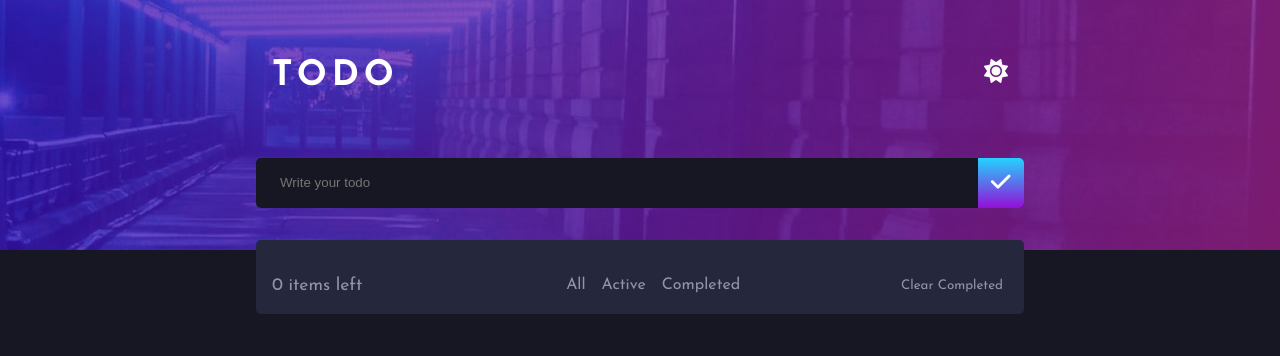
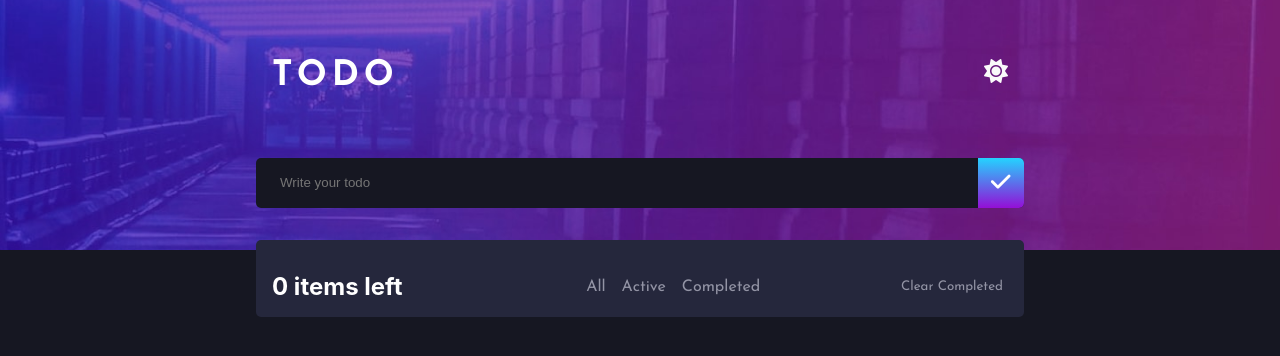
Before and after one commit to dazzlerabhi30800/frontEndMentor-todo-app-with-local-storage, a React (Create React App) app: page / in a window 1280 px wide. Shown: the top 356 px of the page. Built offline with nearby package versions, Linux system fonts and the light colour scheme.

Commit message:
fixed accesbility issues

```diff
--- a/src/Components/Task.jsx
+++ b/src/Components/Task.jsx
@@ -15,7 +15,7 @@ function Task({ todos, setTodos, filteredTodos, setStatus, clearHandler }) {
         })}
       </div>
       <div className="filter--wrapper">
-        <h3 className="items--left">{todos ? todos.length : 0} items left</h3>
+        <h2 className="items--left">{todos ? todos.length : 0} items left</h2>
         <div className="filter--links">
           <span onClick={statusHandler}>All</span>
           <span onClick={statusHandler}>Active</span>
--- a/src/Components/TaskCard.jsx
+++ b/src/Components/TaskCard.jsx
@@ -27,9 +27,9 @@ function TaskCard({ todo, todos, setTodos }) {
       >
         <i className="fas fa-check"></i>
       </div>
-      <h2 className={todo.completed ? "task completed" : "task"}>
+      <h3 className={todo.completed ? "task completed" : "task"}>
         {todo.text}
-      </h2>
+      </h3>
       <div className="remove--btn" onClick={handleFilter}>
         <i className="fas fa-times"></i>
       </div>
```
